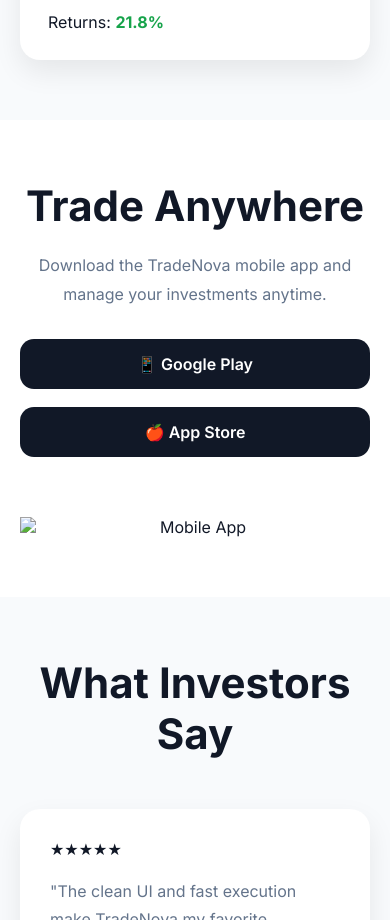
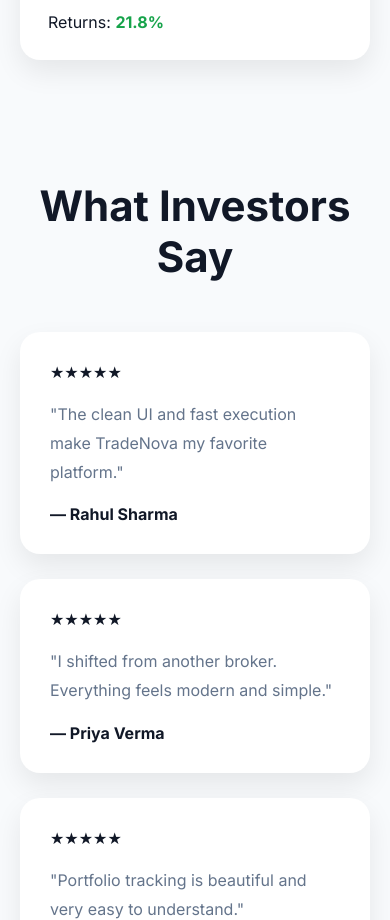
Before and after one commit to arvindk123761/TradeNova, a plain HTML site: page clients/index.html in a window 390 px wide. Shown: the part 3867-4787 px from the top of the page. Drawn offline with Linux system fonts and the light colour scheme.

Commit message:
Remove mobile app download section
Co-authored-by: Copilot <223556219+Copilot@users.noreply.github.com>

```diff
--- a/clients/css/index.css
+++ b/clients/css/index.css
@@ -571,48 +571,6 @@ font-size:22px;
 }
 
 /* ==========================================
-   DOWNLOAD APP
-========================================== */
-
-.download-app{
-padding:90px 80px;
-display:grid;
-grid-template-columns:1fr 1fr;
-align-items:center;
-gap:60px;
-background:#ffffff;
-}
-
-.download-app h2{
-font-size:42px;
-margin-bottom:20px;
-}
-
-.download-app p{
-color:#64748b;
-line-height:1.8;
-margin-bottom:30px;
-}
-
-.store-buttons{
-display:flex;
-gap:18px;
-}
-
-.store-btn{
-padding:15px 26px;
-background:#111827;
-color:#ffffff;
-border-radius:14px;
-font-weight:600;
-transition:.3s;
-}
-
-.store-btn:hover{
-transform:translateY(-3px);
-}
-
-/* ==========================================
    TESTIMONIALS
 ========================================== */
 
@@ -716,8 +674,7 @@ color:#94a3b8;
 
 @media(max-width:1100px){
 
-.hero,
-.download-app{
+.hero{
 grid-template-columns:1fr;
 text-align:center;
 }
@@ -752,7 +709,6 @@ display:none;
 .features,
 .ipo-banner,
 .funds-section,
-.download-app,
 .testimonials,
 .faq,
 .footer{
@@ -774,10 +730,6 @@ gap:25px;
 .testimonial-grid,
 .footer-grid{
 grid-template-columns:1fr;
-}
-
-.store-buttons{
-flex-direction:column;
 }
 
 }
--- a/clients/index.html
+++ b/clients/index.html
@@ -396,48 +396,6 @@ Top Mutual Funds
 </section>
 
 <!-- ===========================
-DOWNLOAD APP
-=========================== -->
-
-<section class="download-app">
-
-<div>
-
-<h2>
-
-Trade Anywhere
-
-</h2>
-
-<p>
-
-Download the TradeNova mobile app and manage your investments anytime.
-
-</p>
-
-<div class="store-buttons">
-
-<a href="#" class="store-btn">
-
-📱 Google Play
-
-</a>
-
-<a href="#" class="store-btn">
-
-🍎 App Store
-
-</a>
-
-</div>
-
-</div>
-
-<img src="images/mobile-app.png" alt="Mobile App">
-
-</section>
-
-<!-- ===========================
 TESTIMONIALS
 =========================== -->
 
```
